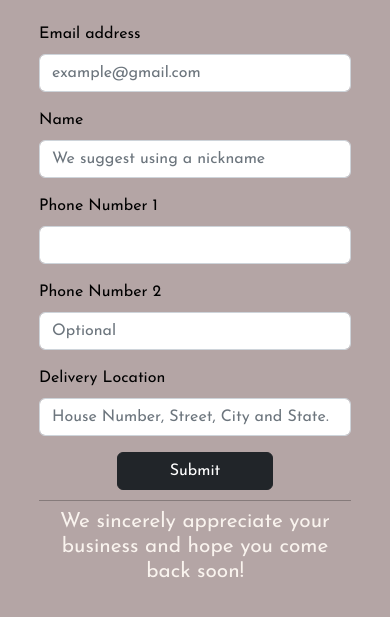
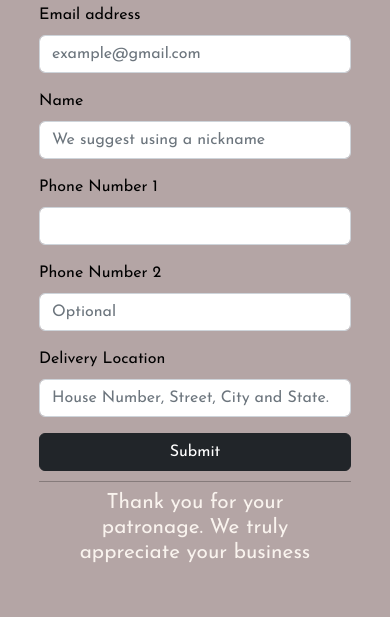
Before and after one commit to I-4TH/4th-Collection-Business-Form, a plain HTML site: page index.html in a window 390 px wide. Shown: the part 117-734 px from the top of the page. Drawn offline with nearby package versions, Linux system fonts and the light colour scheme; a web font is replaced by a local one.

Commit message:
Added updated files

```diff
--- a/index.html
+++ b/index.html
@@ -62,14 +62,14 @@
                         <label for="exampleFormControlTextarea1" class="form-label">Delivery Location</label>
                         <input class="form-control" type="text" name="Address" placeholder="House Number, Street, City and State." required></input>
                     </div>
-                    <div class="d-grid col-6 mx-auto">
+                    <div class="d-grid">
                         <button class="btn btn-dark" type="submit" value="Send Now">Submit</button>
 
                     </div>
             </form>
             <footer>
                 <hr class="second-hr">
-                <h4 class="appreciation-text">We sincerely appreciate your business and hope you come back soon!</h4>
+                <h4 class="appreciation-text">Thank you for your patronage. We truly appreciate your business</h4>
             </footer>
             </div>
         </div>
--- a/styles.css
+++ b/styles.css
@@ -61,12 +61,12 @@ input[type=number]::-webkit-outer-spin-button {
         font-size: 1.5rem;
     }
     .customer-details-text {
-        margin: 8% 0;
+        margin: 5% 0;
         font-size: 1.8rem;
     }
     .appreciation-text {
         font-size: 1.3rem;
-        margin: 3% 0 3%;
+        margin: 0 8%;
         text-align: center;
     }
     .first-hr,
```
